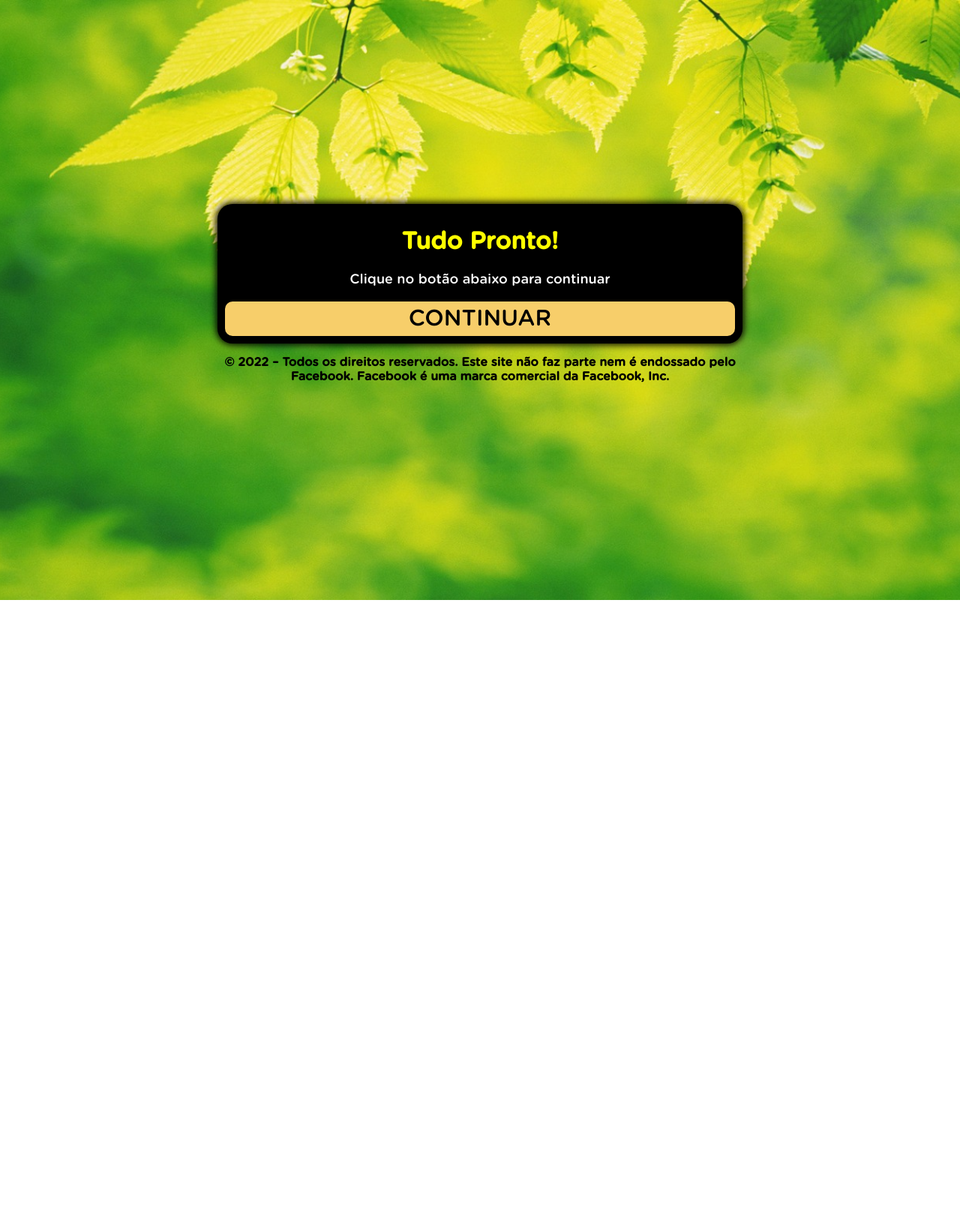
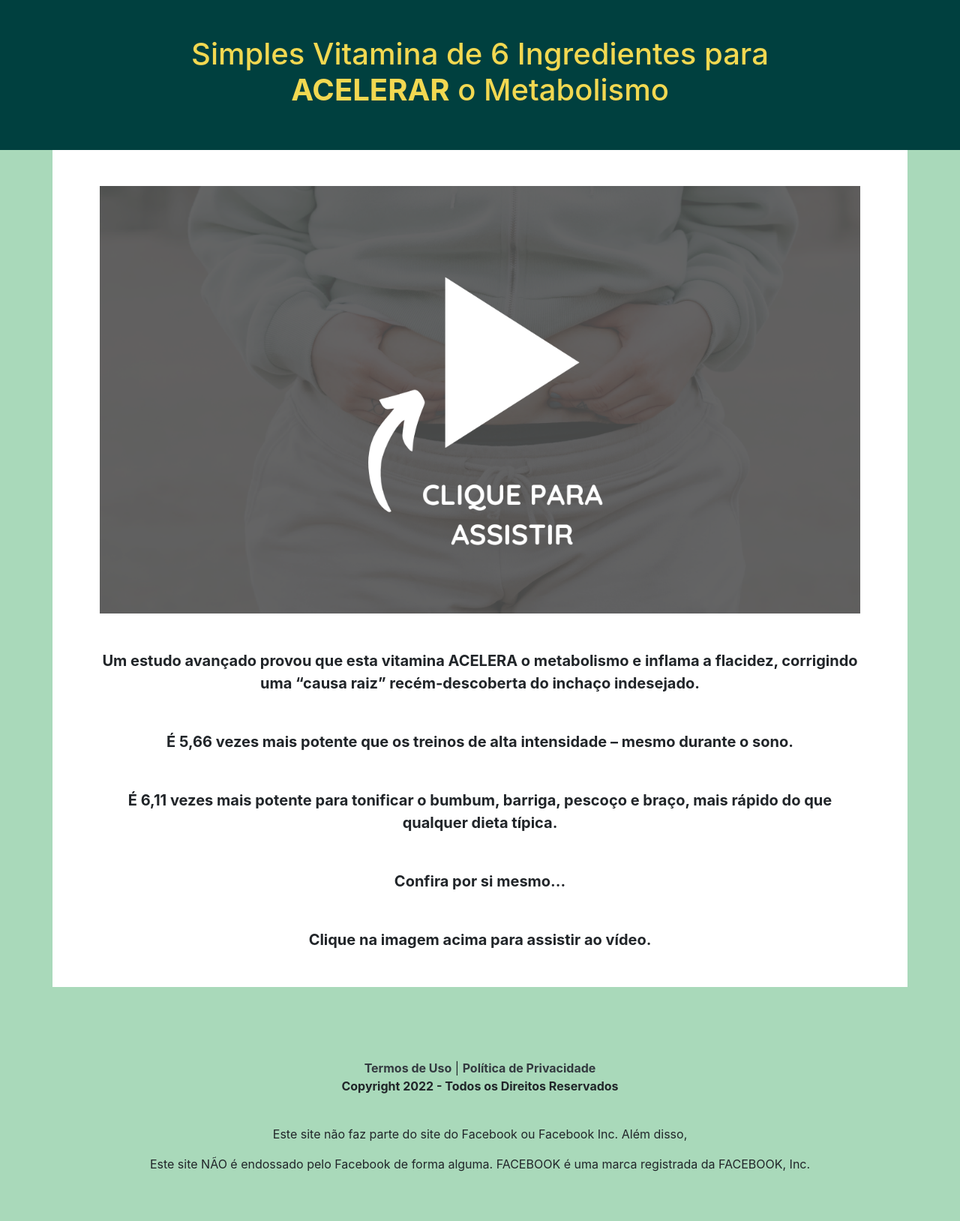
Before and after one commit to pzbone/pzbone.com, a plain HTML site: page ps/index.html in a window 1280 px wide. Shown: the whole page at 75% size. Before the commit the page ends 800 px from the top, so only its background shows below. Drawn offline with nearby package versions, Linux system fonts and the light colour scheme.

Commit message:
Add files via upload

```diff
--- a/ps/index.html
+++ b/ps/index.html
@@ -3,43 +3,64 @@
   <head>
     <meta charset="utf-8">
     <meta name="viewport" content="width=device-width, initial-scale=1, shrink-to-fit=no">
-  <link rel="stylesheet" href="style.css">
-  <title>Tudo Pronto!</title>
-
-  <!-- Meta Pixel Code -->
-<script>
-  !function(f,b,e,v,n,t,s)
-  {if(f.fbq)return;n=f.fbq=function(){n.callMethod?
-  n.callMethod.apply(n,arguments):n.queue.push(arguments)};
-  if(!f._fbq)f._fbq=n;n.push=n;n.loaded=!0;n.version='2.0';
-  n.queue=[];t=b.createElement(e);t.async=!0;
-  t.src=v;s=b.getElementsByTagName(e)[0];
-  s.parentNode.insertBefore(t,s)}(window, document,'script',
-  'https://connect.facebook.net/en_US/fbevents.js');
-  fbq('init', '1198856917495019');
-  fbq('track', 'AddToCart');
-</script>
-<noscript><img height="1" width="1" style="display:none"
-  src="https://www.facebook.com/tr?id=1198856917495019&ev=AddToCart&noscript=1"
-/></noscript>
-<!-- End Meta Pixel Code -->
-
+    <link rel="stylesheet" href="https://stackpath.bootstrapcdn.com/bootstrap/4.1.3/css/bootstrap.min.css" integrity="sha384-MCw98/SFnGE8fJT3GXwEOngsV7Zt27NXFoaoApmYm81iuXoPkFOJwJ8ERdknLPMO" crossorigin="anonymous">
+    <title>Simples Vitamina de 6 Ingredientes para ACELERAR o Metabolismo</title>
+    <style type="text/css">
+      header {
+        background-color: #00403F;
+      }
+      header h1 {
+        color: #F2D851;
+      }
+      .areaverde {
+        background-color: #A9D9BA;
+      }
+      .areabranca {
+        background-color: white;
+      }
+    </style>
   </head>
   <body>
+
+    <header class="py-5">
       <div class="container">
-    <div class="black">
-      <div>
-        <div class="question">
-          <h1>Tudo Pronto!</h1>
-          <p>Clique no botão abaixo para continuar</p>
-        </div>
-        <div class="answer">
-          <a class="btn" href="https://pzbone.com/">CONTINUAR</a>
+        <div class="row justify-content-center">
+          <div class="col-lg-10 text-center">
+            <h1>Simples Vitamina de 6 Ingredientes para <b>ACELERAR</b> o Metabolismo</h1>
           </div>
         </div>
       </div>
-    <p style="text-align: center; font-weight: bold;">© 2022 – Todos os direitos reservados. Este site não faz parte nem é endossado pelo Facebook. Facebook é uma marca comercial da Facebook, Inc.</p>
+    </header>
+
+    <section class="areaverde">
+      <div class="container mb-5">
+        <div class="row justify-content-center">
+          <div class="col text-center areabranca">
+            <!-- TROQUE SEU LINK ONDE ESTÁ O DO PROTOCOLOZEROBARRIGA.COM, MANTENDO AS ASPAS -->
+            <a href="https://pzbone.com/"><img class="img-fluid p-5" src="play.png"></a>
+            <p class="lead px-5 mb-5 font-weight-bold">Um estudo avançado provou que esta vitamina ACELERA o metabolismo e inflama a flacidez, corrigindo uma “causa raiz” recém-descoberta do inchaço indesejado.</p>
+            <p class="lead px-5 mb-5 font-weight-bold">É 5,66 vezes mais potente que os treinos de alta intensidade – mesmo durante o sono.</p>
+            <p class="lead px-5 mb-5 font-weight-bold">É 6,11 vezes mais potente para tonificar o bumbum, barriga, pescoço e braço, mais rápido do que qualquer dieta típica.</p>
+            <p class="lead px-5 mb-5 font-weight-bold">Confira por si mesmo...</p>
+            <p class="lead px-5 mb-5 font-weight-bold">Clique na imagem acima para assistir ao vídeo.</p>
           </div>
-  <script type="text/javascript" src="script.js"></script>
+        </div>
+      </div>
+      <div class="container py-5">
+        <div class="row justify-content-center">
+          <div class="col text-center">
+            <a href="https://pzbone.com/termos" class="text-dark font-weight-bold">Termos de Uso</a> | <a href="https://pzbone.com/privacidade" class="text-dark font-weight-bold">Política de Privacidade</a>
+            <p class="font-weight-bold">Copyright 2022 - Todos os Direitos Reservados</p>
+            <br>
+            <p>Este site não faz parte do site do Facebook ou Facebook Inc. Além disso,</p>
+            <p>Este site NÃO é endossado pelo Facebook de forma alguma. FACEBOOK é uma marca registrada da FACEBOOK, Inc.</p>
+          </div>
+        </div>
+      </div>
+    </section>
+
+    <script src="https://code.jquery.com/jquery-3.3.1.slim.min.js" integrity="sha384-q8i/X+965DzO0rT7abK41JStQIAqVgRVzpbzo5smXKp4YfRvH+8abtTE1Pi6jizo" crossorigin="anonymous"></script>
+    <script src="https://cdnjs.cloudflare.com/ajax/libs/popper.js/1.14.3/umd/popper.min.js" integrity="sha384-ZMP7rVo3mIykV+2+9J3UJ46jBk0WLaUAdn689aCwoqbBJiSnjAK/l8WvCWPIPm49" crossorigin="anonymous"></script>
+    <script src="https://stackpath.bootstrapcdn.com/bootstrap/4.1.3/js/bootstrap.min.js" integrity="sha384-ChfqqxuZUCnJSK3+MXmPNIyE6ZbWh2IMqE241rYiqJxyMiZ6OW/JmZQ5stwEULTy" crossorigin="anonymous"></script>
   </body>
 </html>
```
Also changed, not shown: ps/play.png (added). Lines whose indentation alone changed are shown as unchanged.
